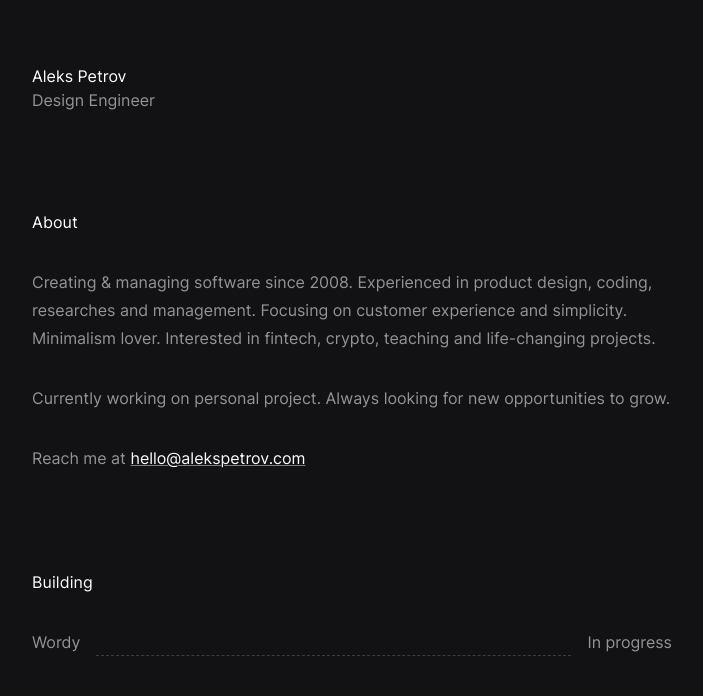
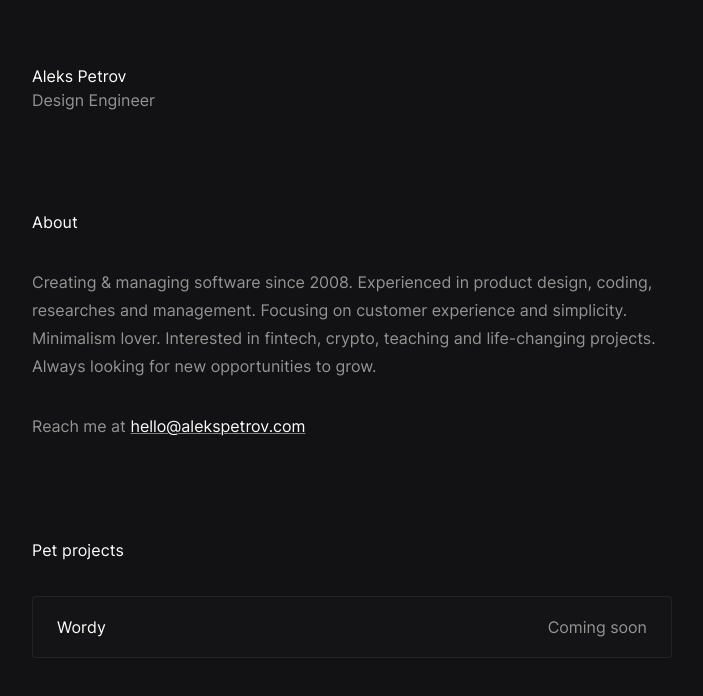
Before and after one commit to alekspetrov/alekspetrov-website, a Nuxt app: page / in a window 1280 px wide. Shown: the top 696 px of the page, without its empty margins (288-991 px from the left). Built offline with nearby package versions, Linux system fonts and the light colour scheme; no server answers.

Commit message:
upd: projects section, banner text

```diff
--- a/assets/css/global.pcss
+++ b/assets/css/global.pcss
@@ -78,14 +78,6 @@ li {
   }
 }
 
-.card {
-  display: flex;
-  background: rgba(255, 255, 255, 0.03);
-  padding: 16px 24px;
-  border: 1px solid rgba(255, 255, 255, 0.08);
-  border-radius: 4px;
-}
-
 .button-ghost {
   color: var(--gray-500);
   display: inline-flex;
--- a/components/block/Banner.vue
+++ b/components/block/Banner.vue
@@ -6,11 +6,8 @@
       Creating & managing software since 2008. Experienced in&nbsp;product
       design, coding, researches and management. Focusing on customer experience
       and&nbsp;simplicity. Minimalism lover. Interested in fintech, crypto,
-      teaching and life-changing projects.
-    </p>
-    <p>
-      Currently working on&nbsp;personal project. Always looking for new
-      opportunities to&nbsp;grow.
+      teaching and life-changing projects. Always looking for new opportunities
+      to&nbsp;grow.
     </p>
     <p>
       Reach me at
--- a/components/block/Projects.vue
+++ b/components/block/Projects.vue
@@ -1,10 +1,9 @@
 <template>
   <div class="page-block">
-    <h3>Building</h3>
-    <div class="project-item">
-      <div>Wordy</div>
-      <div></div>
-      <div>In progress</div>
+    <h3>Pet projects</h3>
+    <div class="project-item card">
+      <h3>Wordy</h3>
+      <div>Coming soon</div>
     </div>
   </div>
 </template>
@@ -13,11 +12,13 @@
 .project-item {
   display: flex;
   justify-content: space-between;
+}
 
-  & div:nth-child(2) {
-    flex: 1;
-    border-bottom: 1px dashed var(--gray-900);
-    margin-inline: var(--space-lg);
-  }
+.card {
+  background: rgba(255, 255, 255, 0.01);
+  padding: 16px 24px;
+  border: 1px solid rgba(255, 255, 255, 0.06);
+  border-radius: 4px;
+  margin-bottom: var(--space-md);
 }
 </style>
```
